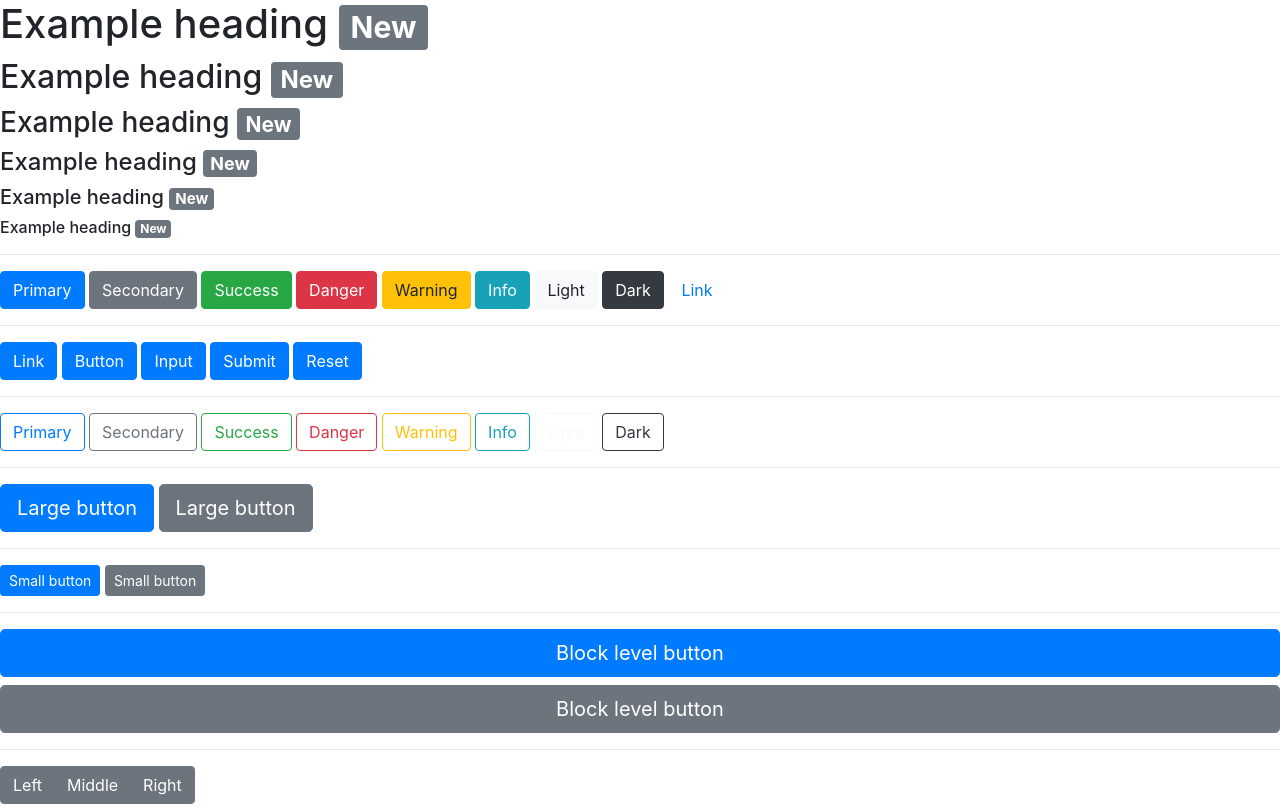
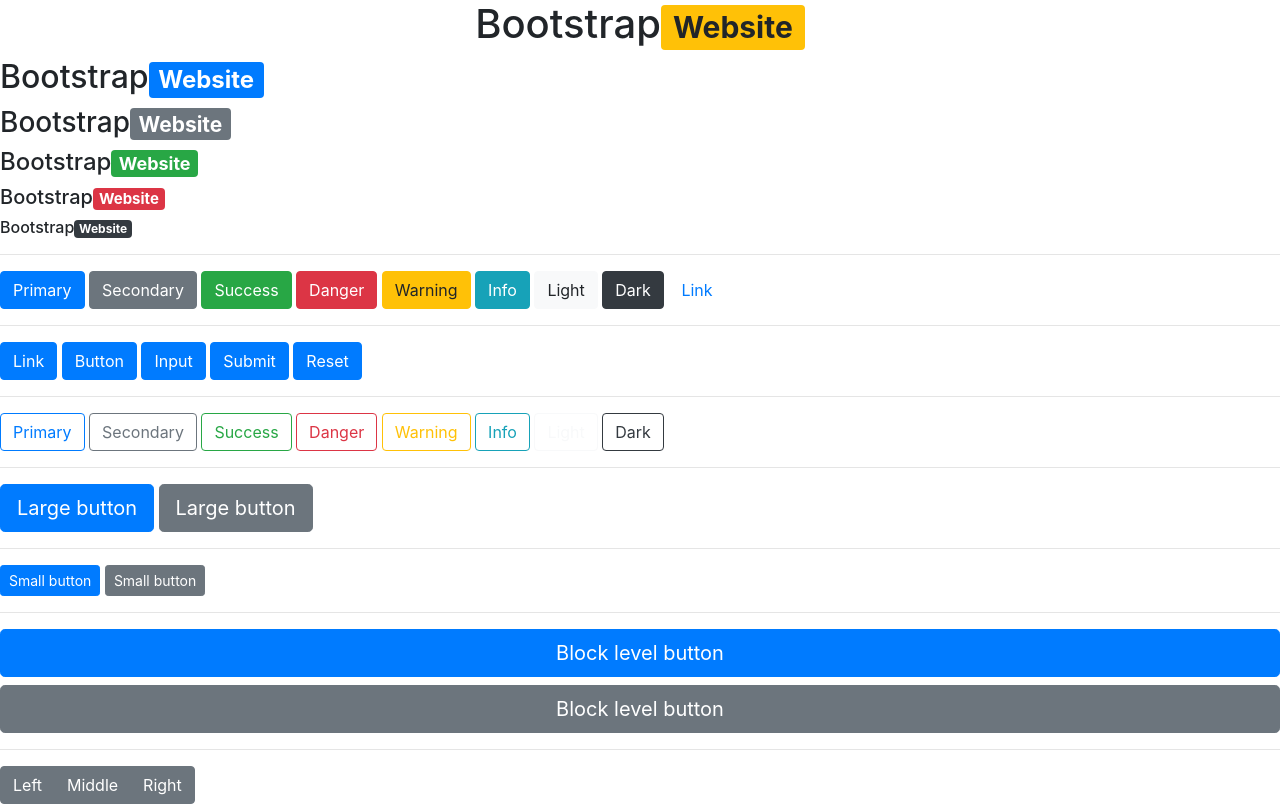
Before and after one commit to Sanathshetty98/Bootstrap_Examples, a plain HTML site: page example1/index.html in a window 1280 px wide. Shown: the top 807 px of the page. Drawn offline with nearby package versions, Linux system fonts and the light colour scheme.

Commit message:
headings updated

```diff
--- a/example1/index.html
+++ b/example1/index.html
@@ -11,12 +11,12 @@
     <title>Document</title>
 </head>
 <body>
-    <h1>Example heading <span class="badge badge-secondary">New</span></h1>
-    <h2>Example heading <span class="badge badge-secondary">New</span></h2>
-    <h3>Example heading <span class="badge badge-secondary">New</span></h3>
-    <h4>Example heading <span class="badge badge-secondary">New</span></h4>
-    <h5>Example heading <span class="badge badge-secondary">New</span></h5>
-    <h6>Example heading <span class="badge badge-secondary">New</span></h6>
+    <center><h1>Bootstrap<span class="badge badge-warning">Website</span></h1></center>
+    <h2>Bootstrap<span class="badge badge-primary">Website</span></h2>
+    <h3>Bootstrap<span class="badge badge-secondary">Website</span></h3>
+    <h4>Bootstrap<span class="badge badge-success">Website</span></h4>
+    <h5>Bootstrap<span class="badge badge-danger">Website</span></h5>
+    <h6>Bootstrap<span class="badge badge-dark">Website</span></h6>
     <hr>
     <button type="button" class="btn btn-primary" onclick="window.location.reload();">Primary</button>
     <button type="button" class="btn btn-secondary" onclick="window.location.reload();">Secondary</button>
```
